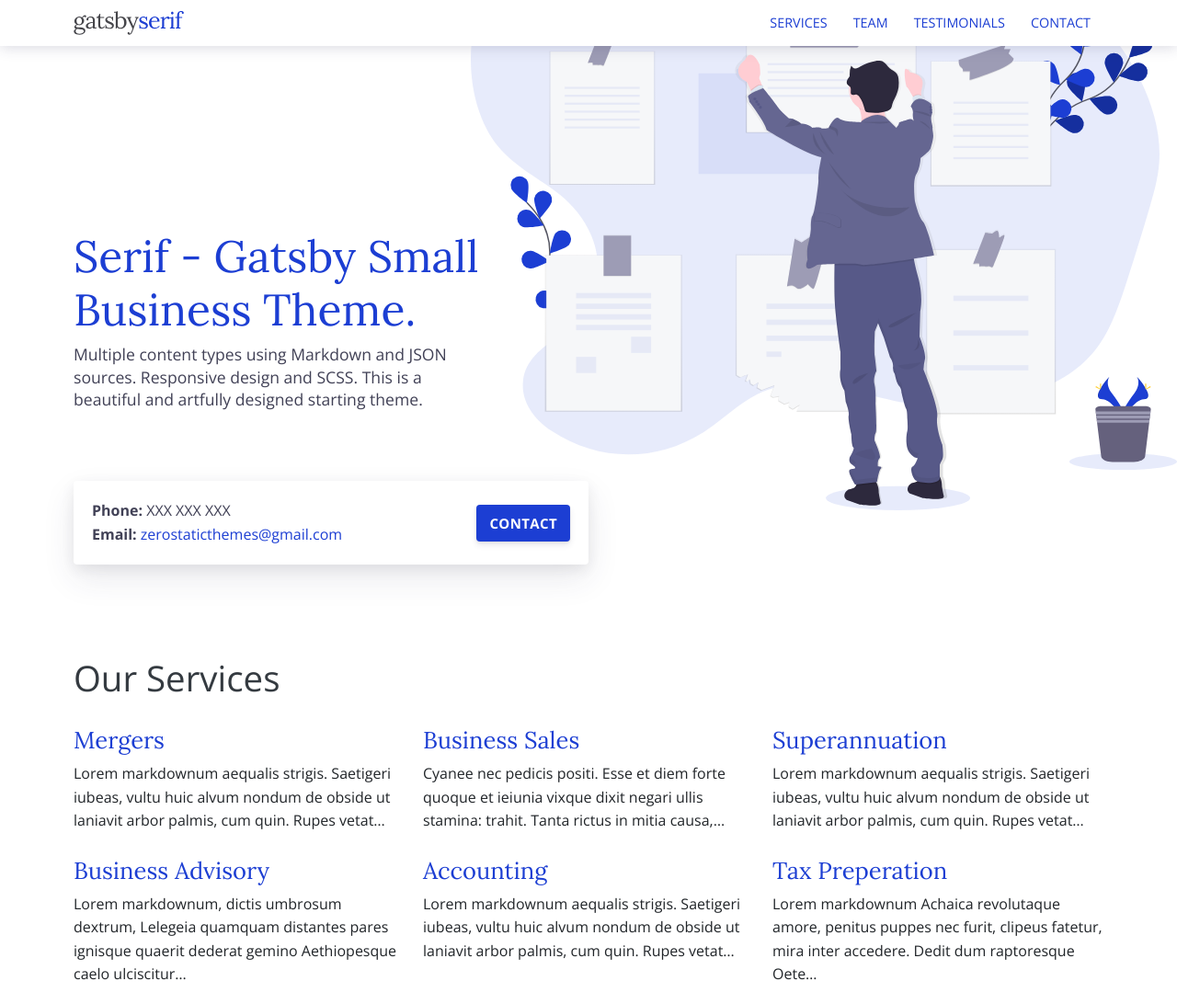
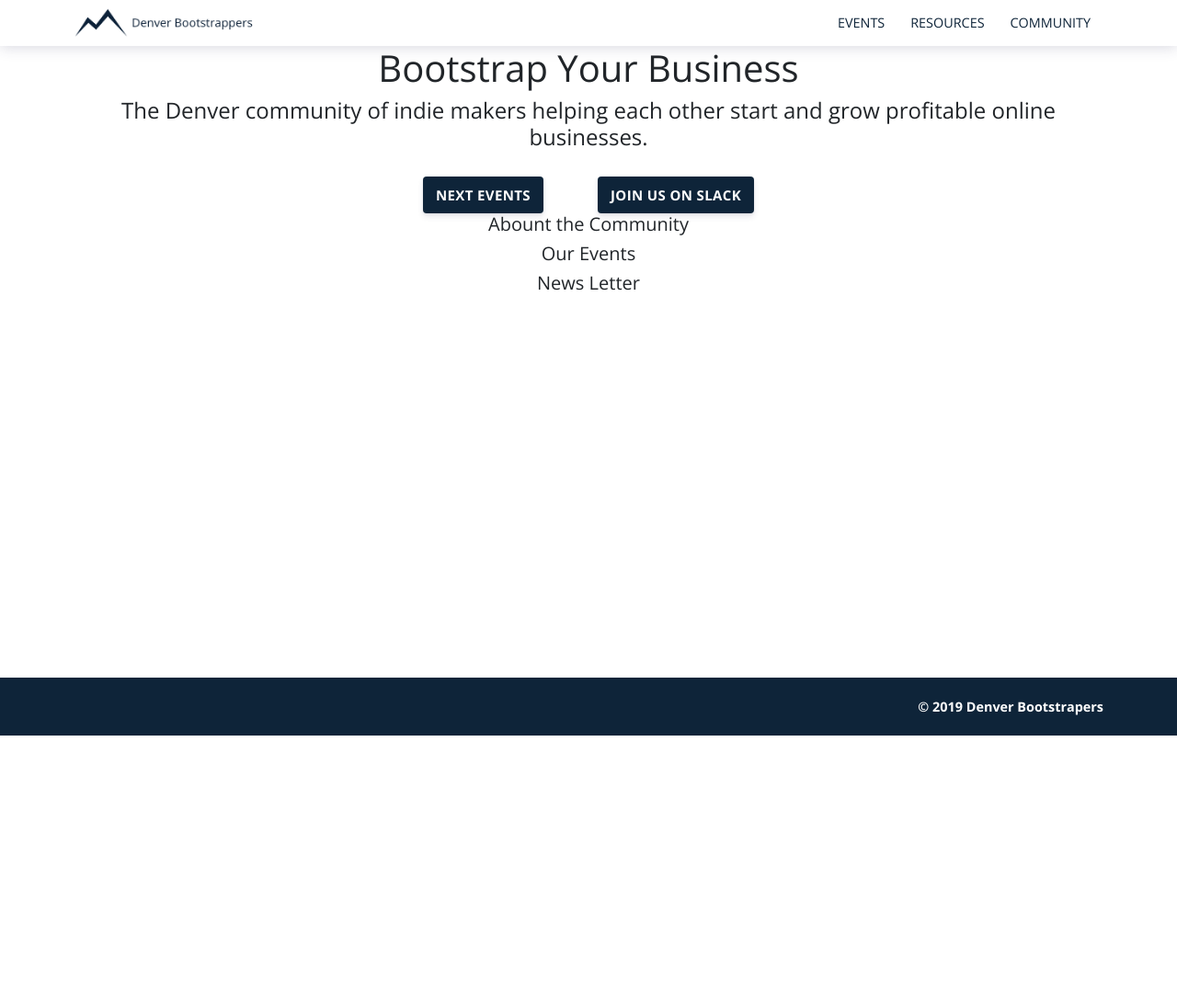
Before and after one commit to DenverIndieHackers/www.denverbootstrappers.com, a Gatsby site: page / in a window 1280 px wide. Shown: the top 1092 px of the page at 92% size. After the commit the page ends 800 px from the top, so only its background shows below. Built offline with nearby package versions, Linux system fonts and the light colour scheme; Gatsby itself is replaced by a stand-in of ours.

Commit message:
no message

```diff
--- a/gatsby-config.js
+++ b/gatsby-config.js
@@ -2,28 +2,23 @@ const guid = process.env.NETLIFY_GOOGLE_ANALYTICS_ID;
 
 module.exports = {
   siteMetadata: {
-    title: 'Gatsby Serif',
+    title: 'Denver Bootstrapers',
     description: 'my theme',
     contact: {
-      phone: 'XXX XXX XXX',
-      email: 'zerostaticthemes@gmail.com',
+
     },
     menuLinks: [
       {
-        name: 'Services',
-        link: '/services',
+        name: 'Events',
+        link: '/events',
       },
       {
-        name: 'Team',
-        link: '/team',
+        name: 'Resources',
+        link: '/resources',
       },
       {
-        name: 'Testimonials',
-        link: '/testimonials',
-      },
-      {
-        name: 'Contact',
-        link: '/contact',
+        name: 'Community',
+        link: '/community',
       },
     ],
   },
--- a/src/components/Footer.js
+++ b/src/components/Footer.js
@@ -7,16 +7,9 @@ const Footer = props => (
       <div className="row">
         <div className="col-12">
           <div className="footer">
-            <h3 className="footer-title">{props.data.site.siteMetadata.title}</h3>
+
             <ul className="footer-menu">
-              <li>
-                {' '}
-                <Link to="/">Home</Link>
-              </li>
-              <li>
-                {' '}
-                <Link to="/contact">Contact</Link>
-              </li>
+
               <li className="copyright">
                 ©
 {' '}
--- a/src/components/Header.js
+++ b/src/components/Header.js
@@ -2,8 +2,8 @@ import React from 'react';
 import { Link } from 'gatsby';
 import Menu from './Menu';
 import Hamburger from './Hamburger';
-import logo from '../images/logo.svg';
-import logoMobile from '../images/logo-mobile.svg';
+import logo from '../images/logo.png';
+import logoMobile from '../images/logo.png';
 import MenuMobile from './MenuMobile';
 
 class Header extends React.Component {
--- a/src/layouts/index.js
+++ b/src/layouts/index.js
@@ -18,7 +18,6 @@ const Layout = props => {
           {props.children}
         </div>
         <Footer />
-        <SubFooter />
       </div>
     </React.Fragment>
   )
--- a/src/pages/index.js
+++ b/src/pages/index.js
@@ -14,66 +14,49 @@ const Home = (props) => {
       <Helmet>
         <meta
           name="description"
-          content="Small Business Theme. Multiple content types using Markdown and JSON sources. Responsive design and SCSS. This is a beautiful and artfully designed starting theme."
+          content="The Denver community of indie makers helping each other start and grow profitable online businesses.."
         />
       </Helmet>
-      <div className="intro pb-4">
-        <div className="container">
-          <h1>Serif - Gatsby Small Business Theme.</h1>
-          <p>
-            Multiple content types using Markdown and JSON sources. Responsive design and SCSS. This
-            is a beautiful and artfully designed starting theme.
-          </p>
-        </div>
-      </div>
+      <div className="container">
+        <div className="row justify-content-center">
+          <div className="col-12 text-center">
+            <h1>Bootstrap Your Business</h1>
+            <h4>The Denver community of indie makers helping each other start and grow profitable online businesses.</h4>
+          </div>
 
-      <div className="container pt-2">
-        <Call button />
-      </div>
 
-      <div className="container pt-8 pt-md-10">
-        <div className="row justify-content-start">
-          <div className="col-12">
-            <h2 className="title-3 text-dark mb-3">Our Services</h2>
+          <div className="col-2">
+            <Link className="button button-primary mt-2" to="/services">
+              Next Events
+            </Link>
           </div>
-          {markdown.map(edge => (
-            <div key={edge.node.frontmatter.path} className="col-12 col-md-4 mb-1">
-              <div className="card service service-teaser">
-                <div className="card-content">
-                  <h2>
-                    <Link to={edge.node.frontmatter.path}>{edge.node.frontmatter.title}</Link>
-                  </h2>
-                  <p>{edge.node.excerpt}</p>
-                </div>
-              </div>
-            </div>
-          ))}
-          <div className="col-12 text-center">
+
+          <div className="col-2">
             <Link className="button button-primary mt-2" to="/services">
-              View All Services
+              Join Us on Slack
             </Link>
           </div>
         </div>
       </div>
-
-      <div className="container pt-5 pb-5 pt-md-7 pb-md-7">
-        <div className="row justify-content-center">
-          <div className="col-12">
-            <h2 className="title-3 text-dark mb-4">Our Features</h2>
+      <div className="container">
+        <div className="row">
+          <div className="col-12 text-center">
+            <h5>Abount the Community</h5>
           </div>
-          {json.map(edge => (
-            <div key={edge.node.id} className="col-12 col-md-6 col-lg-4 mb-2">
-              <div className="feature">
-                {edge.node.image && (
-                  <div className="feature-image">
-                    <img src={withPrefix(edge.node.image)} />
-                  </div>
-                )}
-                <h2 className="feature-title">{edge.node.title}</h2>
-                <div className="feature-content">{edge.node.description}</div>
-              </div>
-            </div>
-          ))}
+        </div>
+      </div>
+      <div className="container">
+        <div className="row">
+          <div className="col-12 text-center">
+            <h5>Our Events</h5>
+          </div>
+        </div>
+      </div>
+      <div className="container">
+        <div className="row">
+          <div className="col-12 text-center">
+            <h5>News Letter</h5>
+          </div>
         </div>
       </div>
     </Layout>
--- a/src/scss/_bootstrap-variables.scss
+++ b/src/scss/_bootstrap-variables.scss
@@ -18,7 +18,7 @@ $grid-gutter-width: 20px;
 
 $white: #ffffff;
 $black: #000000;
-$primary: #1c3ed3;
+$primary: #0e2439;
 $secondary: #414156;
 
 // Links
--- a/src/scss/components/_footer.scss
+++ b/src/scss/components/_footer.scss
@@ -1,5 +1,5 @@
 .footer-strip {
-  background: $secondary;
+  background: $primary;
   padding-top: 20px;
   padding-bottom: 20px;
 }
--- a/src/scss/components/_logo.scss
+++ b/src/scss/components/_logo.scss
@@ -2,7 +2,7 @@
   display: none;
   @include media-breakpoint-up(sm) {
     display: block;
-    width: 120px;
+    width: 200px;
   }
   img {
     width: 100%;
--- a/src/scss/pages/_home.scss
+++ b/src/scss/pages/_home.scss
@@ -1,5 +1,5 @@
 .page-home {
-  background-image: url('../images/undraw_taking_notes_tjaf.svg');
+
   background-repeat: no-repeat;
   background-size: 115%;
   background-position: 49px -40px;
```
Also changed, not shown: src/images/logo.png (added), 1 other file.
